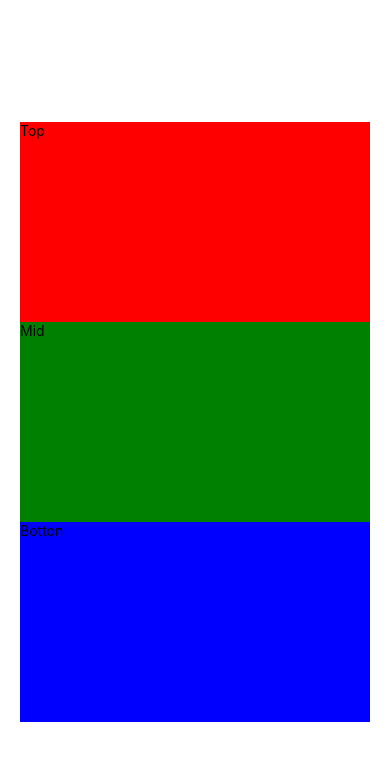
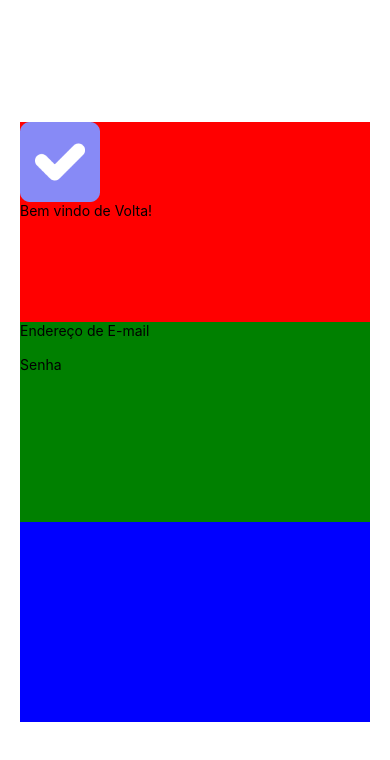
Before and after one commit to HenriqueCerrano/ReactNative-App, a React Native app: screen / in a window 390 px wide. Shown: the top 760 px of the page. Built offline with nearby package versions, Linux system fonts and the light colour scheme.

Commit message:
Colocando Text Input e a img, arrumando algumas partes das telas

```diff
--- /dev/null
+++ b/assets/src/@types/png.d.ts
@@ -0,0 +1 @@
+declare module '*.png'
--- a/assets/src/pages/login/index.tsx
+++ b/assets/src/pages/login/index.tsx
@@ -1,18 +1,22 @@
 import { StatusBar } from 'expo-status-bar';
-import { StyleSheet, Text, View } from 'react-native';
-import {style} from './styles';
+import { StyleSheet, Text, View, Image, TextInput } from 'react-native';
+import { style } from './styles';
+import Logo from "../../assets/logo.png";
 
 export default function Login() {
     return (
         <View style={style.container}>
             <View style={style.boxTop}>
-        <Text>Top</Text>
+                <Image source={Logo} />
+                <Text>Bem vindo de Volta!</Text>
             </View>
             <View style={style.boxMid}>
-        <Text>Mid</Text>
+                <Text>Endereço de E-mail</Text>
+                <TextInput />
+            <Text>Senha</Text>
+            <TextInput />
             </View>
             <View style={style.boxBotton}>
-          <Text>Botton</Text>
             </View>
         </View>
     );
```
Lines whose indentation alone changed are shown as unchanged.
